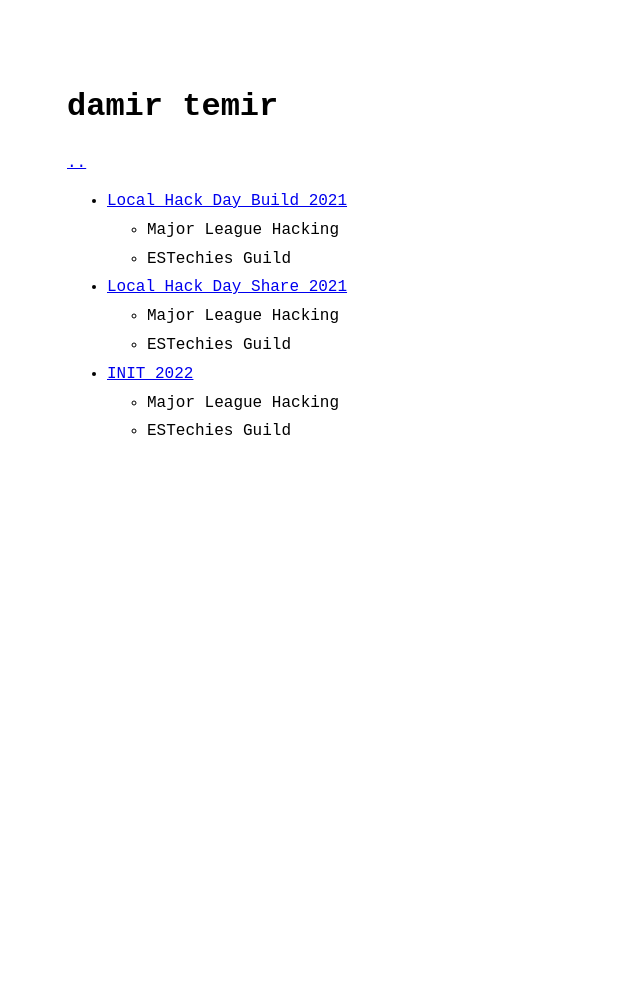
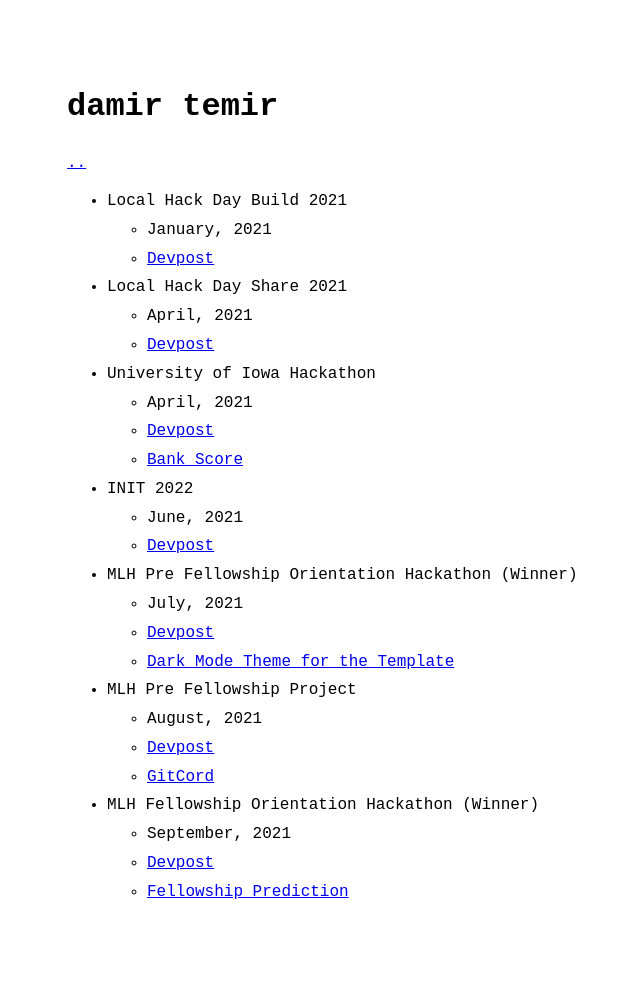
Before and after one commit to dtemir/dtemir.github.io, a Jekyll site: the page built from hackathons.md, in a window 1280 px wide. Shown: the whole page, without its empty margins (253-893 px from the left). Built offline with Jekyll 4.4.1, drawn with Linux system fonts in a browser that asks for light colours; before the commit the page ends 900 px from its top, so only the background shows below that.

Commit message:
Updated hackathons page

```diff
--- a/_data/hackathons.yml
+++ b/_data/hackathons.yml
@@ -1,16 +1,44 @@
 entries:
   - title: Local Hack Day Build 2021
-    url: https://organize.mlh.io/participants/events/6072-local-hack-day-build
     entries:
-      - title: Major League Hacking
-      - title: ESTechies Guild
+      - title: January, 2021
+      - title: Devpost
+        url: https://organize.mlh.io/participants/events/6072-local-hack-day-build
   - title: Local Hack Day Share 2021
-    url: https://local-hack-day-share.devpost.com/
     entries:
-      - title: Major League Hacking
-      - title: ESTechies Guild
+      - title: April, 2021
+      - title: Devpost
+        url: https://local-hack-day-share.devpost.com/
+  - title: University of Iowa Hackathon
+    entries:
+      - title: April, 2021
+      - title: Devpost
+        url: https://hackuiowa-2021.devpost.com/
+      - title: Bank Score
+        url: https://devpost.com/software/consumer-finance-complaints-ranking-and-analysis
   - title: INIT 2022
-    url: https://organize.mlh.io/participants/events/6813-init-2022
     entries:
-      - title: Major League Hacking
-      - title: ESTechies Guild
+      - title: June, 2021
+      - title: Devpost
+        url: https://organize.mlh.io/participants/events/6813-init-2022
+  - title: MLH Pre Fellowship Orientation Hackathon (Winner)
+    entries:
+      - title: July, 2021
+      - title: Devpost
+        url: https://pre-fellowship-orientation-3.devpost.com/
+      - title: Dark Mode Theme for the Template
+        url: https://devpost.com/software/dark-mode-theme-for-the-template
+  - title: MLH Pre Fellowship Project
+    entries:
+      - title: August, 2021
+      - title: Devpost
+        url: https://pre-fellowship-project-batch-3.devpost.com/
+      - title: GitCord
+        url: https://devpost.com/software/gitcord
+  - title: MLH Fellowship Orientation Hackathon (Winner)
+    entries:
+      - title: September, 2021
+      - title: Devpost
+        url: https://fellowship-orientation-batch-4.devpost.com/
+      - title: Fellowship Prediction
+        url: https://devpost.com/software/temp-j0e3tf
```
